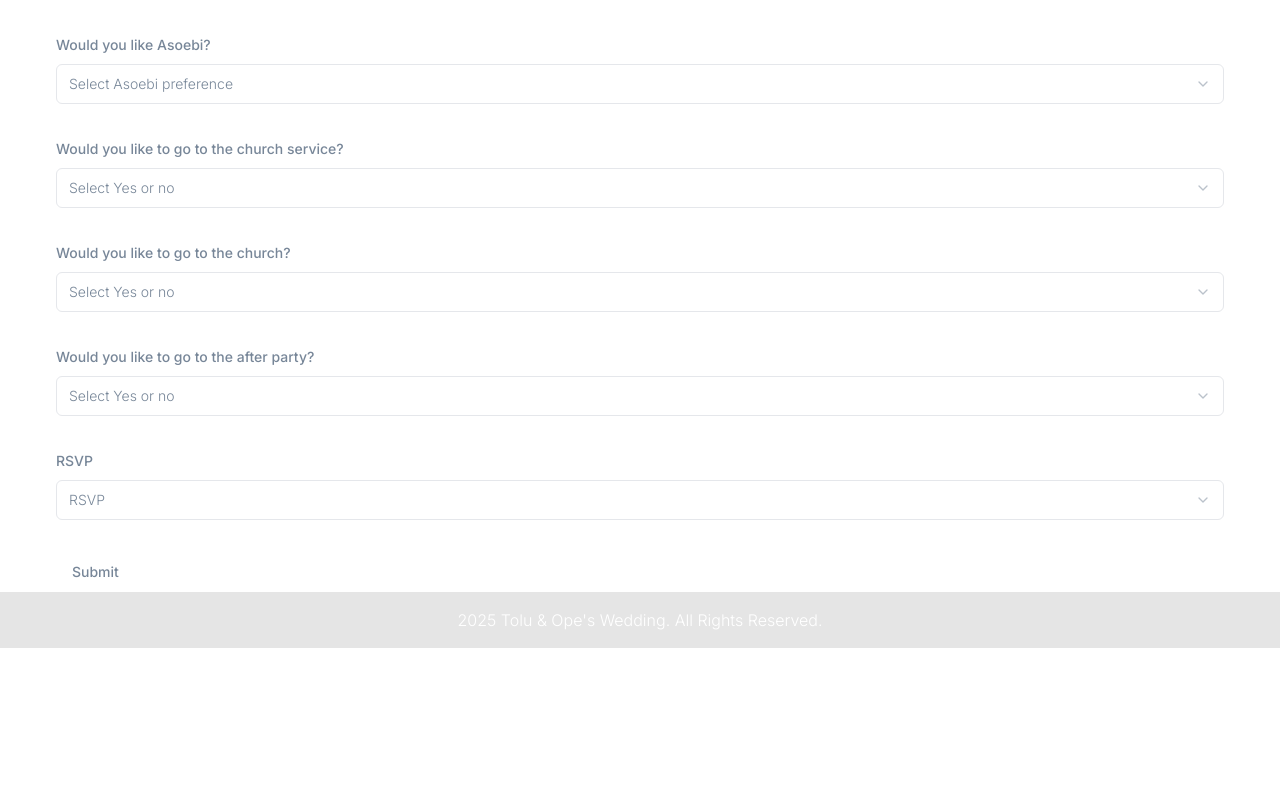
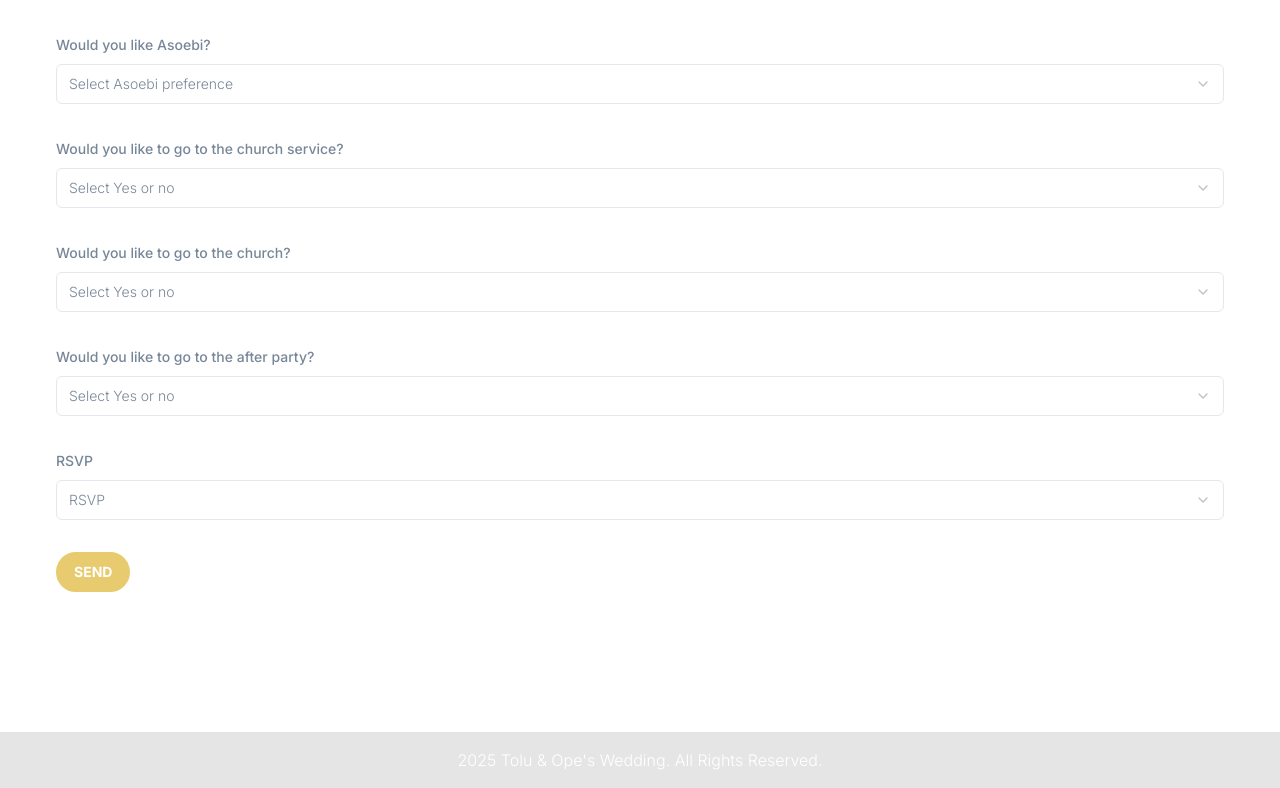
Before and after one commit to Femlol1/wedding, a Next.js app: page /rsvp in a window 1280 px wide. Shown: the part 1213-2001 px from the top of the page. Before the commit the page ends 1861 px from the top, so only its background shows below. Built offline with nearby package versions, Linux system fonts and the light colour scheme.

Commit message:
updated rsvp form

```diff
--- a/app/globals.css
+++ b/app/globals.css
@@ -655,6 +655,7 @@ h5 {
 	display: inline-block;
 	text-transform: uppercase;
 	background-color: #e8ca6f;
+	justify-content: center;
 }
 .btn-fill:hover,
 .btn-fill:focus {
--- a/components/shared/RSVPForm.tsx
+++ b/components/shared/RSVPForm.tsx
@@ -94,7 +94,7 @@ export function RSVPForm() {
     }
 
     return (
-        <div className="container mx-auto">
+        <div className="container mx-auto rsvp">
             <p className="text-center mt-4">
                 We would greatly appreciate if you could RSVP before 1st November 2024
             </p>
@@ -103,8 +103,8 @@ export function RSVPForm() {
                     {alert.message}
                 </div>
             )}
-            <Form {...form}>
-                <form onSubmit={form.handleSubmit(onSubmit)} className="space-y-8">
+            <Form  {...form} >
+                <form onSubmit={form.handleSubmit(onSubmit)} className="space-y-8 rsvp-form">
                     <FormField
                         control={form.control}
                         name="firstName"
@@ -181,7 +181,7 @@ export function RSVPForm() {
                                         <SelectTrigger>
                                             <SelectValue placeholder="Select staying place" />
                                         </SelectTrigger>
-                                        <SelectContent>
+                                        <SelectContent className="bg-white">
                                             <SelectItem value="At home with family">At home with family</SelectItem>
                                             <SelectItem value="Hotel Island">Hotel Island</SelectItem>
                                             <SelectItem value="Hotel mainland">Hotel mainland</SelectItem>
@@ -217,7 +217,7 @@ export function RSVPForm() {
                                         <SelectTrigger>
                                             <SelectValue placeholder="Select How you know the Bride or Groom" />
                                         </SelectTrigger>
-                                        <SelectContent>
+                                        <SelectContent className="bg-white">
                                             <SelectItem value="Brides family">Brides family</SelectItem>
                                             <SelectItem value="Grooms family">Grooms family</SelectItem>
                                             <SelectItem value="Brides friend">Brides friend</SelectItem>
@@ -254,7 +254,7 @@ export function RSVPForm() {
                                         <SelectTrigger>
                                             <SelectValue placeholder="Select Asoebi preference" />
                                         </SelectTrigger>
-                                        <SelectContent>
+                                        <SelectContent className="bg-white">
                                             <SelectItem value="Yes">Yes</SelectItem>
                                             <SelectItem value="No">No</SelectItem>
                                         </SelectContent>
@@ -275,7 +275,7 @@ export function RSVPForm() {
                                         <SelectTrigger>
                                             <SelectValue placeholder="Select Yes or no" />
                                         </SelectTrigger>
-                                        <SelectContent>
+                                        <SelectContent className="bg-white">
                                             <SelectItem value="Yes">Yes</SelectItem>
                                             <SelectItem value="No">No</SelectItem>
                                         </SelectContent>
@@ -296,7 +296,7 @@ export function RSVPForm() {
                                         <SelectTrigger>
                                             <SelectValue placeholder="Select Yes or no" />
                                         </SelectTrigger>
-                                        <SelectContent>
+                                        <SelectContent className="bg-white">
                                             <SelectItem value="Yes">Yes</SelectItem>
                                             <SelectItem value="No">No</SelectItem>
                                         </SelectContent>
@@ -317,7 +317,7 @@ export function RSVPForm() {
                                         <SelectTrigger>
                                             <SelectValue placeholder="Select Yes or no" />
                                         </SelectTrigger>
-                                        <SelectContent>
+                                        <SelectContent className="bg-white">
                                             <SelectItem value="Yes">Yes</SelectItem>
                                             <SelectItem value="No">No</SelectItem>
                                         </SelectContent>
@@ -339,7 +339,7 @@ export function RSVPForm() {
                                         <SelectTrigger>
                                             <SelectValue placeholder="RSVP" />
                                         </SelectTrigger>
-                                        <SelectContent>
+                                        <SelectContent className="bg-white">
                                             <SelectItem value="Yes, I accept with pleasure.">
                                                 Yes, I accept with pleasure.
                                             </SelectItem>
@@ -353,7 +353,8 @@ export function RSVPForm() {
                             </FormItem>
                         )}
                     />
-                    <Button type="submit">Submit</Button>
+
+                    <Button className=" btn-fill font-bold py-2 px-4 rounded block mx-auto mt-2 justify-center" type="submit">Send</Button>
                 </form>
             </Form>
         </div>
```
